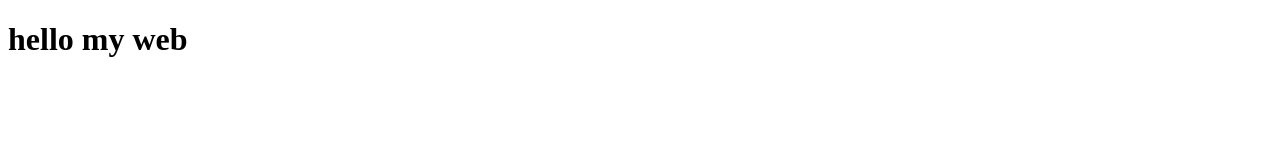
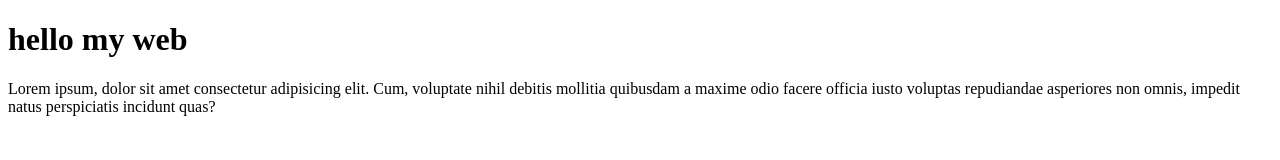
Before and after one commit to vinh261/myweb, a plain HTML site: page index.html in a window 1280 px wide. Drawn offline with Linux system fonts and the light colour scheme.

Commit message:
add lorem

```diff
--- a/index.html
+++ b/index.html
@@ -7,5 +7,6 @@
 </head>
 <body>
     <h1>hello my web</h1>
+    <p>Lorem ipsum, dolor sit amet consectetur adipisicing elit. Cum, voluptate nihil debitis mollitia quibusdam a maxime odio facere officia iusto voluptas repudiandae asperiores non omnis, impedit natus perspiciatis incidunt quas?</p>
 </body>
 </html>
```
